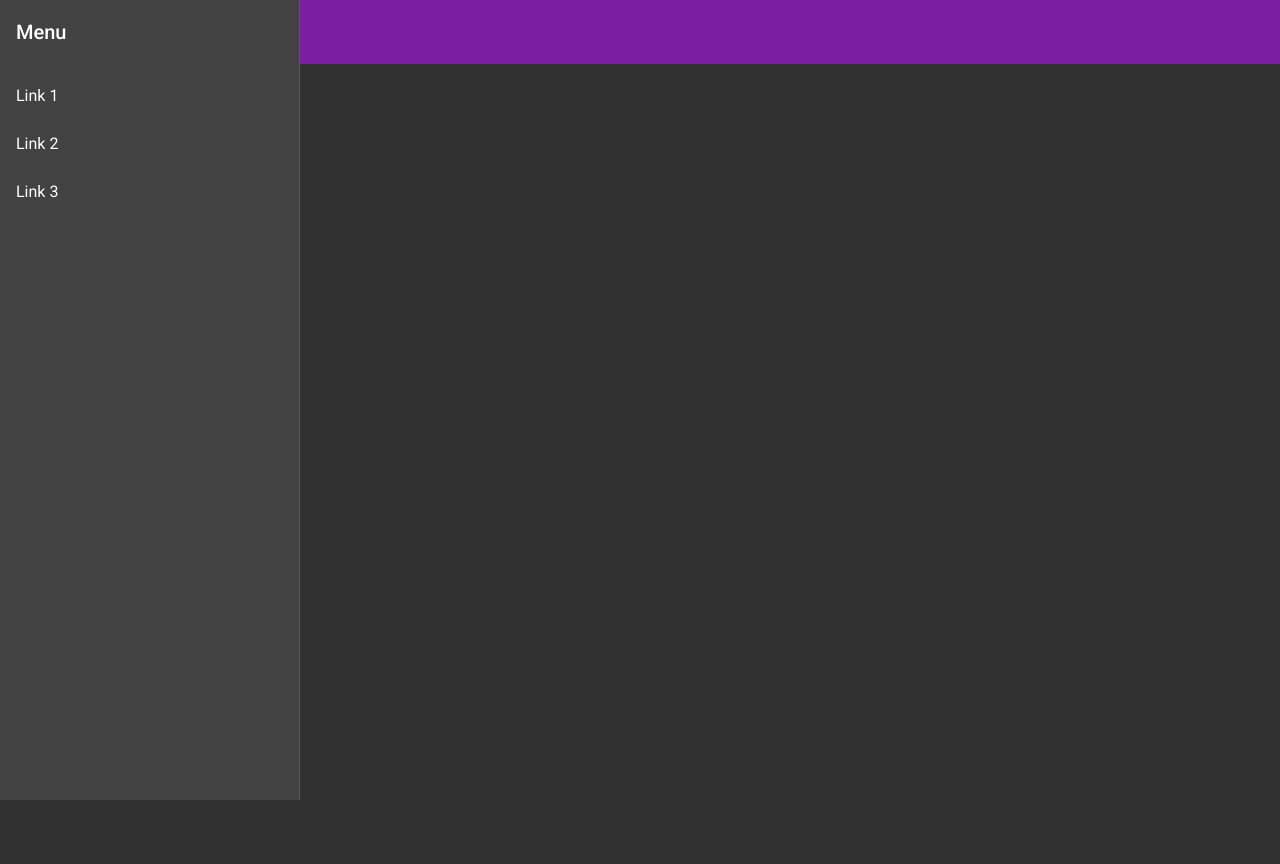
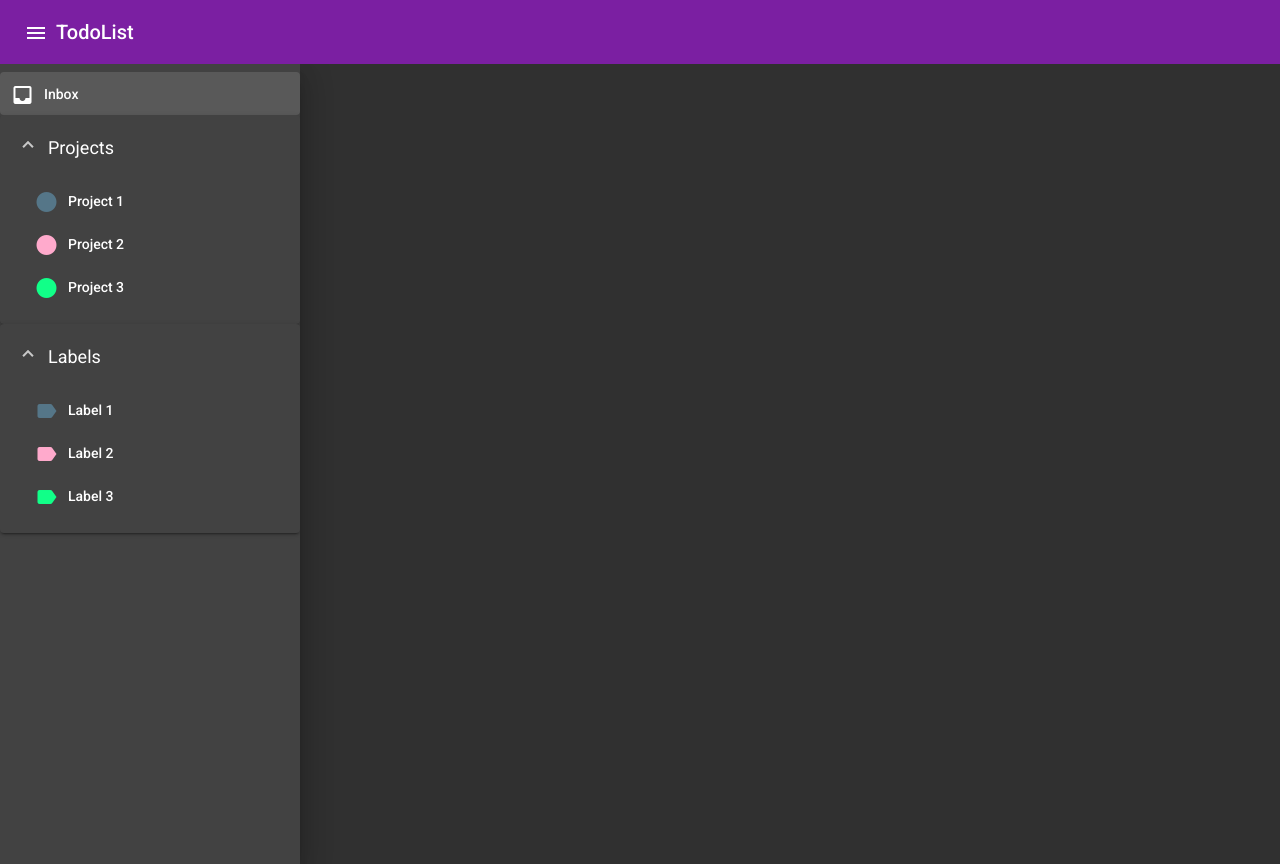
Before and after one commit to Kordimion/fullstack-todolist, an Angular app in the folder TodoListExample.Presentation/ClientApp/: page / in a window 1280 px wide. Built offline with nearby package versions, Linux system fonts and the light colour scheme.

Commit message:
added simple structure for sidebar

```diff
--- a/TodoListExample.Presentation/ClientApp/angular.json
+++ b/TodoListExample.Presentation/ClientApp/angular.json
@@ -8,6 +8,9 @@
       "schematics": {
         "@schematics/angular:application": {
           "strict": true
+        },
+        "@schematics/angular:component": {
+          "style": "scss"
         }
       },
       "root": "",
--- /dev/null
+++ b/TodoListExample.Presentation/ClientApp/src/app/sidebar-section-item/sidebar-section-item.component.html
@@ -0,0 +1,4 @@
+<button mat-button>
+    <mat-icon [style.color]="iconColor + ' !important'">{{ icon }}</mat-icon>
+    {{ text }}
+</button>
--- /dev/null
+++ b/TodoListExample.Presentation/ClientApp/src/app/sidebar-section-item/sidebar-section-item.component.scss
@@ -0,0 +1,10 @@
+button {
+  display: block;
+  width: 100%;
+  text-align: left;
+  padding: 0.25em 0.75em;
+}
+
+mat-icon {
+  margin-right: 0.25em;
+}
--- /dev/null
+++ b/TodoListExample.Presentation/ClientApp/src/app/sidebar-section-item/sidebar-section-item.component.ts
@@ -0,0 +1,20 @@
+import { Component, Input, OnInit } from '@angular/core';
+
+@Component({
+  selector: 'sidebar-section-item',
+  templateUrl: './sidebar-section-item.component.html',
+  styleUrls: ['./sidebar-section-item.component.scss']
+})
+export class SidebarSectionItemComponent implements OnInit {
+  constructor() { }
+
+  @Input() icon = "";
+
+  @Input() iconColor = "";
+
+  @Input() text = "";
+
+  ngOnInit(): void {
+  }
+
+}
--- /dev/null
+++ b/TodoListExample.Presentation/ClientApp/src/app/sidebar-section/sidebar-section.component.html
@@ -0,0 +1,11 @@
+<mat-expansion-panel togglePosition="before" expanded="true">
+    <mat-expansion-panel-header>
+      <mat-panel-title>
+          {{ name }}
+            <div class="options-buttons">
+                <ng-content select="[options]"></ng-content>
+            </div>
+      </mat-panel-title>
+    </mat-expansion-panel-header>
+    <ng-content></ng-content>
+  </mat-expansion-panel>
--- /dev/null
+++ b/TodoListExample.Presentation/ClientApp/src/app/sidebar-section/sidebar-section.component.scss
@@ -0,0 +1,18 @@
+mat-panel-title {
+  position: relative;
+  align-items: center;
+  font-size: large;
+}
+
+.options-buttons {
+  display: flex;
+  align-items: center;
+  position: absolute;
+  right: 0;
+  opacity: 0;
+  transition: opacity 0.07s ease-in-out;
+}
+
+mat-panel-title:hover .options-buttons {
+  opacity: 1;
+}
--- /dev/null
+++ b/TodoListExample.Presentation/ClientApp/src/app/sidebar-section/sidebar-section.component.ts
@@ -0,0 +1,17 @@
+import { Component, Input, OnInit } from '@angular/core';
+
+@Component({
+  selector: 'sidebar-section',
+  templateUrl: './sidebar-section.component.html',
+  styleUrls: ['./sidebar-section.component.scss']
+})
+export class SidebarSectionComponent implements OnInit {
+
+  constructor() { }
+
+  @Input() name = '';
+
+  ngOnInit(): void {
+  }
+
+}
--- a/TodoListExample.Presentation/ClientApp/src/app/todolist/todolist-root/todolist-root.component.css
+++ b/TodoListExample.Presentation/ClientApp/src/app/todolist/todolist-root/todolist-root.component.css
@@ -1,10 +1,15 @@
 .sidenav-container {
   height: 100%;
-  position: relative;
 }
 
 .sidenav {
   width: 300px;
+}
+
+.sidenav-mobile {
+  height: 100%;
+  position: absolute;
+  top: 0;
 }
 
 .sidenav .mat-toolbar {
@@ -14,5 +19,4 @@
 .mat-toolbar.mat-primary {
   position: sticky;
   top: 0;
-  z-index: 1;
 }
--- a/TodoListExample.Presentation/ClientApp/src/app/todolist/todolist-root/todolist-root.component.html
+++ b/TodoListExample.Presentation/ClientApp/src/app/todolist/todolist-root/todolist-root.component.html
@@ -4,25 +4,49 @@
     aria-label="Toggle sidenav"
     mat-icon-button
     (click)="drawer.toggle()"
-    *ngIf="isHandset$ | async">
+    >
     <mat-icon aria-label="Side nav toggle icon">menu</mat-icon>
   </button>
   <span>TodoList</span>
 </mat-toolbar>
 
-<mat-sidenav-container class="sidenav-container">
-  <mat-sidenav #drawer class="sidenav" fixedInViewport
+<mat-sidenav-container class="sidenav-container"
+      [hasBackdrop]="(isHandset$ | async)">
+
+  <mat-sidenav #drawer class="sidenav"
       [attr.role]="(isHandset$ | async) ? 'dialog' : 'navigation'"
-      [mode]="(isHandset$ | async) ? 'over' : 'side'"
+      [mode]="(isHandset$ | async) ? 'push' : 'push'"
+      [class.sidenav-mobile]="(isHandset$ | async)"
       [opened]="(isHandset$ | async) === false">
-    <mat-toolbar>Menu</mat-toolbar>
     <mat-nav-list>
-      <a mat-list-item href="#">Link 1</a>
-      <a mat-list-item href="#">Link 2</a>
-      <a mat-list-item href="#">Link 3</a>
+      <sidebar-section-item text="Inbox" icon="inbox"></sidebar-section-item>
     </mat-nav-list>
+    <sidebar-section name="Projects">
+      <div>
+        <sidebar-section-item text="Project 1" iconColor="#557688" icon="circle"></sidebar-section-item>
+        <sidebar-section-item text="Project 2" iconColor="#ffaacc" icon="circle"></sidebar-section-item>
+        <sidebar-section-item text="Project 3" iconColor="#11ff88" icon="circle"></sidebar-section-item>
+      </div>
+      <div options>
+        <button mat-icon-button aria-label="Create new project" [style.font-size]="'6px'" (click)="stopPropagation($event)">
+          <mat-icon>add</mat-icon>
+        </button>
+      </div>
+    </sidebar-section>
+    <sidebar-section name="Labels">
+      <div>
+        <sidebar-section-item text="Label 1" iconColor="#557688" icon="label"></sidebar-section-item>
+        <sidebar-section-item text="Label 2" iconColor="#ffaacc" icon="label"></sidebar-section-item>
+        <sidebar-section-item text="Label 3" iconColor="#11ff88" icon="label"></sidebar-section-item>
+      </div>
+      <div options>
+        <button mat-icon-button aria-label="Create new label" (click)="stopPropagation($event)">
+          <mat-icon>new_label</mat-icon>
+        </button>
+      </div>
+    </sidebar-section>
   </mat-sidenav>
   <mat-sidenav-content>
-    <!-- Add todolist Here -->
+
   </mat-sidenav-content>
 </mat-sidenav-container>
--- a/TodoListExample.Presentation/ClientApp/src/app/todolist/todolist-root/todolist-root.component.ts
+++ b/TodoListExample.Presentation/ClientApp/src/app/todolist/todolist-root/todolist-root.component.ts
@@ -16,6 +16,10 @@ export class TodolistRootComponent {
       shareReplay()
     );
 
+  stopPropagation(event: Event) {
+    event.stopPropagation();
+  }
+
   constructor(private breakpointObserver: BreakpointObserver) {}
 
 }
```
Also changed, not shown: TodoListExample.Presentation/ClientApp/src/app/todolist/todolist.module.ts (+7 -1 lines), 2 other files (tests, documents, lock files or other folders).
